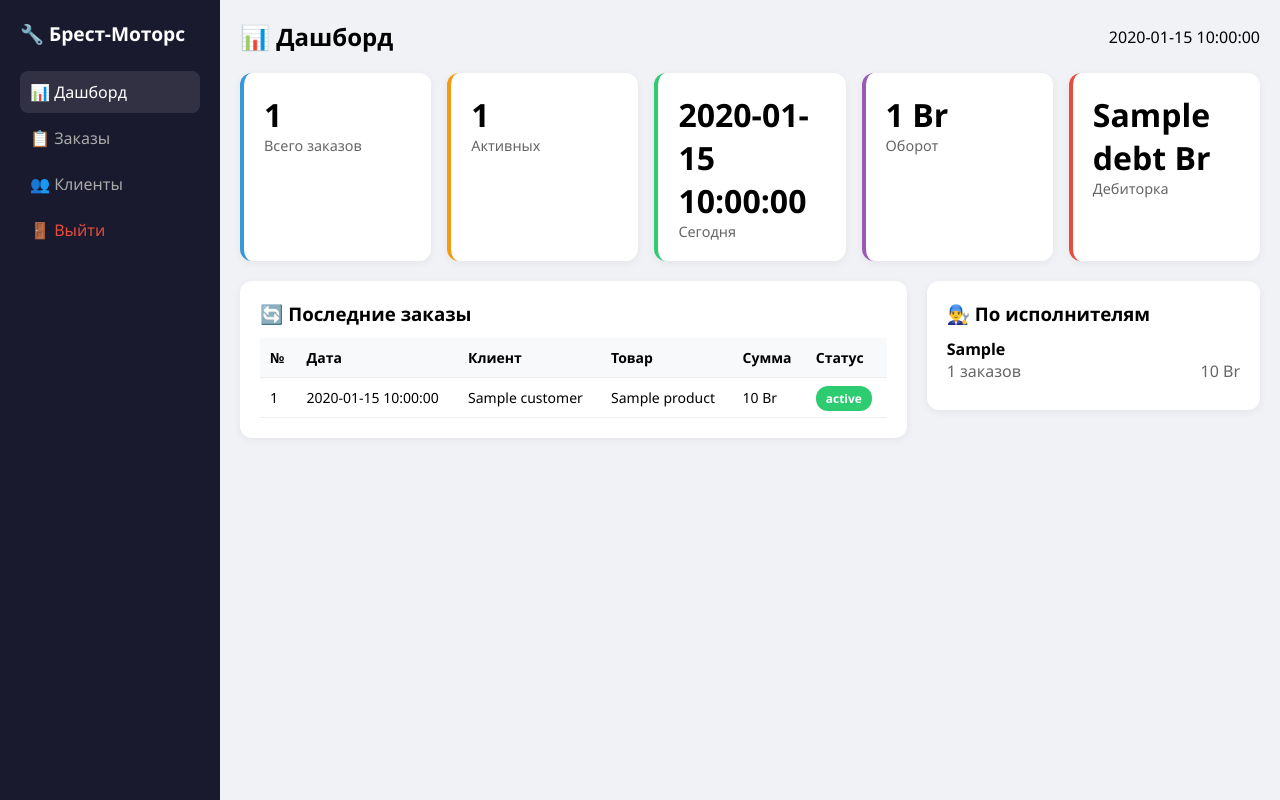
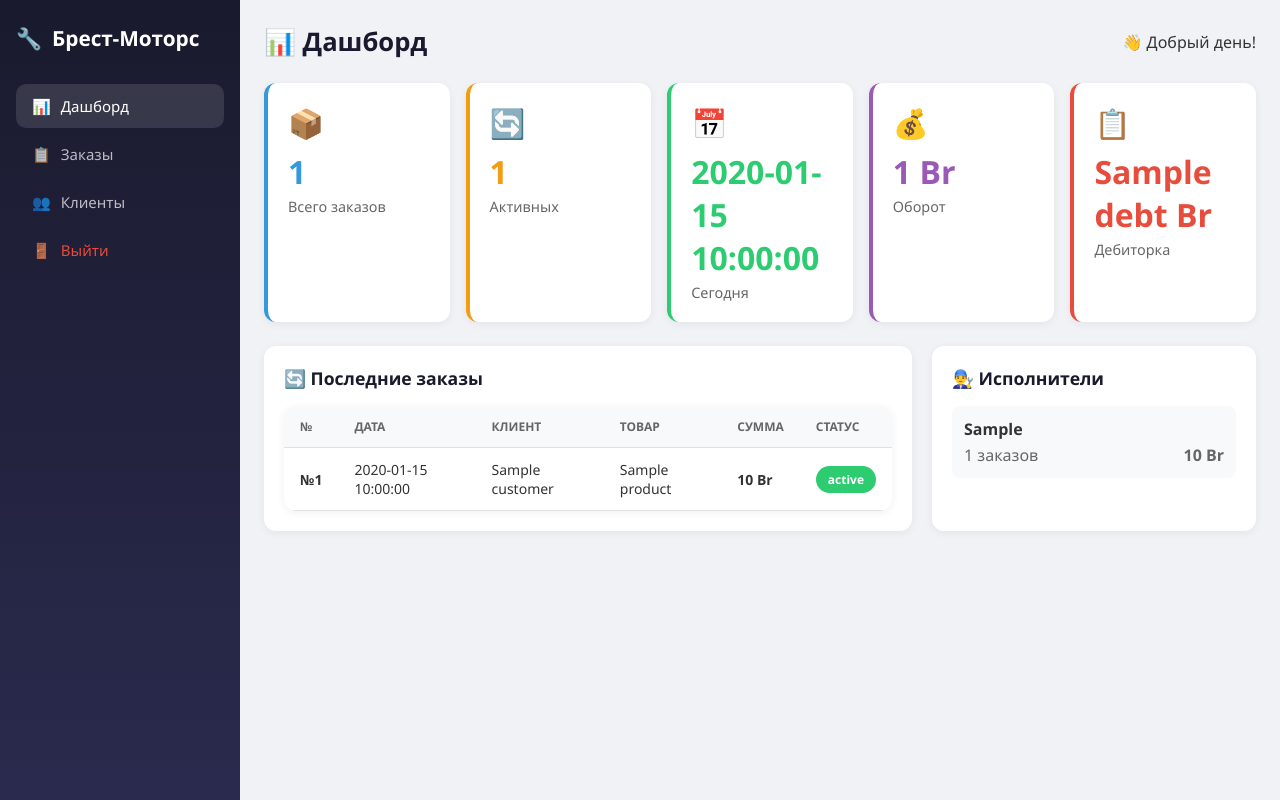
Before and after one commit to adiafterwalk88/brest-motors-site, a Flask app: template website/templates/dashboard.html in a window 1280 px wide. Run offline with Flask 3, Linux system fonts and the light colour scheme; the template is opened without the code that fills it: most values are stand-ins (such as "Sample title", 1, 10 or a date in 2020).

Commit message:
Update dashboard.html

```diff
--- a/website/templates/dashboard.html
+++ b/website/templates/dashboard.html
@@ -4,93 +4,80 @@
     <meta charset="UTF-8">
     <meta name="viewport" content="width=device-width, initial-scale=1.0">
     <title>Дашборд | Брест-Моторс</title>
-    <script src="https://cdn.jsdelivr.net/npm/chart.js@4"></script>
-    <style>
-        *{margin:0;padding:0;box-sizing:border-box}
-        body{font-family:'Segoe UI',sans-serif;background:#f0f2f5;display:flex}
-        .sidebar{width:220px;background:#1a1a2e;color:white;min-height:100vh;padding:20px}
-        .sidebar h2{font-size:1.2em;margin-bottom:24px}
-        .sidebar a{display:block;color:#aaa;text-decoration:none;padding:10px;border-radius:8px;margin-bottom:4px;transition:.2s}
-        .sidebar a:hover,.sidebar a.active{background:rgba(255,255,255,.1);color:white}
-        .main{flex:1;padding:20px}
-        .header{display:flex;justify-content:space-between;align-items:center;margin-bottom:20px}
-        .header h1{font-size:1.5em}
-        .cards{display:grid;grid-template-columns:repeat(auto-fit,minmax(180px,1fr));gap:16px;margin-bottom:20px}
-        .card{background:white;padding:20px;border-radius:12px;box-shadow:0 2px 8px rgba(0,0,0,.06)}
-        .card .value{font-size:2em;font-weight:bold}
-        .card .label{color:#666;font-size:.9em}
-        .card.red{border-left:4px solid #e74c3c}
-        .card.green{border-left:4px solid #2ecc71}
-        .card.blue{border-left:4px solid #3498db}
-        .card.orange{border-left:4px solid #f39c12}
-        .card.purple{border-left:4px solid #9b59b6}
-        .grid-2{display:grid;grid-template-columns:2fr 1fr;gap:20px}
-        .section{background:white;padding:20px;border-radius:12px;margin-bottom:20px;box-shadow:0 2px 8px rgba(0,0,0,.06)}
-        .section h3{margin-bottom:12px}
-        table{width:100%;border-collapse:collapse}
-        th,td{padding:10px;text-align:left;border-bottom:1px solid #eee;font-size:14px}
-        th{background:#f8f9fa;font-weight:600}
-        .badge{padding:4px 10px;border-radius:12px;font-size:12px;font-weight:600;color:white}
-        .badge-new{background:#3498db}
-        .badge-progress{background:#f39c12}
-        .badge-ready{background:#9b59b6}
-        .badge-done{background:#2ecc71}
-        .btn{padding:10px 20px;border:none;border-radius:6px;cursor:pointer;font-size:14px;color:white;background:#1a1a2e;text-decoration:none}
-        .btn-danger{background:#e74c3c}
-    </style>
+    <link rel="stylesheet" href="/static/style.css">
 </head>
 <body>
     <div class="sidebar">
-        <h2>🔧 Брест-Моторс</h2>
-        <a href="/" class="active">📊 Дашборд</a>
-        <a href="/orders">📋 Заказы</a>
-        <a href="/clients">👥 Клиенты</a>
-        <a href="/logout" style="margin-top:auto;color:#e74c3c">🚪 Выйти</a>
+        <div class="logo"><span>🔧</span> Брест-Моторс</div>
+        <a href="/" class="active"><span>📊</span> Дашборд</a>
+        <a href="/orders"><span>📋</span> Заказы</a>
+        <a href="/clients"><span>👥</span> Клиенты</a>
+        <a href="/logout" class="logout"><span>🚪</span> Выйти</a>
     </div>
     <div class="main">
         <div class="header">
             <h1>📊 Дашборд</h1>
-            <span>{{ now }}</span>
+            <div class="user-info">👋 Добрый день!</div>
         </div>
         <div class="cards">
-            <div class="card blue"><div class="value">{{ all_count }}</div><div class="label">Всего заказов</div></div>
-            <div class="card orange"><div class="value">{{ active_count }}</div><div class="label">Активных</div></div>
-            <div class="card green"><div class="value">{{ today_count }}</div><div class="label">Сегодня</div></div>
-            <div class="card purple"><div class="value">{{ total_sum }} Br</div><div class="label">Оборот</div></div>
-            <div class="card red"><div class="value">{{ debt }} Br</div><div class="label">Дебиторка</div></div>
+            <div class="card blue">
+                <div class="icon">📦</div>
+                <div class="value">{{ all_count }}</div>
+                <div class="label">Всего заказов</div>
+            </div>
+            <div class="card orange">
+                <div class="icon">🔄</div>
+                <div class="value">{{ active_count }}</div>
+                <div class="label">Активных</div>
+            </div>
+            <div class="card green">
+                <div class="icon">📅</div>
+                <div class="value">{{ today_count }}</div>
+                <div class="label">Сегодня</div>
+            </div>
+            <div class="card purple">
+                <div class="icon">💰</div>
+                <div class="value">{{ total_sum }} Br</div>
+                <div class="label">Оборот</div>
+            </div>
+            <div class="card red">
+                <div class="icon">📋</div>
+                <div class="value">{{ debt }} Br</div>
+                <div class="label">Дебиторка</div>
+            </div>
         </div>
         <div class="grid-2">
             <div class="section">
                 <h3>🔄 Последние заказы</h3>
+                <div class="table-wrapper">
                     <table>
                         <tr><th>№</th><th>Дата</th><th>Клиент</th><th>Товар</th><th>Сумма</th><th>Статус</th></tr>
                         {% for o in orders[-10:]|reverse %}
                         <tr>
-                        <td>{{ o.id }}</td>
+                            <td><strong>№{{ o.id }}</strong></td>
                             <td>{{ o.date }}</td>
                             <td>{{ o.customer }}</td>
                             <td>{{ o.product[:40] }}</td>
-                        <td>{{ o.price }} Br</td>
+                            <td><strong>{{ o.price }} Br</strong></td>
                             <td><span class="badge badge-{{ 'new' if o.status=='Новый' else 'progress' if o.status=='В работе' else 'ready' if o.status=='Готов' else 'done' }}">{{ o.status }}</span></td>
                         </tr>
                         {% endfor %}
                     </table>
                 </div>
-            <div>
+            </div>
             <div class="section">
-                    <h3>👨‍🔧 По исполнителям</h3>
+                <h3>👨‍🔧 Исполнители</h3>
                 {% for ex, data in exec_stats.items() %}
-                    <div style="margin-bottom:8px">
+                <div style="margin-bottom:12px;padding:12px;background:#f8f9fa;border-radius:8px;">
                     <strong>{{ ex }}</strong>
-                        <div style="display:flex;justify-content:space-between;color:#666">
+                    <div style="display:flex;justify-content:space-between;color:var(--text-light);margin-top:4px;">
                         <span>{{ data.count }} заказов</span>
-                            <span>{{ data.sum }} Br</span>
+                        <span><strong>{{ data.sum }} Br</strong></span>
                     </div>
                 </div>
                 {% endfor %}
             </div>
         </div>
     </div>
-    </div>
 </body>
 </html>
```
Lines whose indentation alone changed are shown as unchanged.
